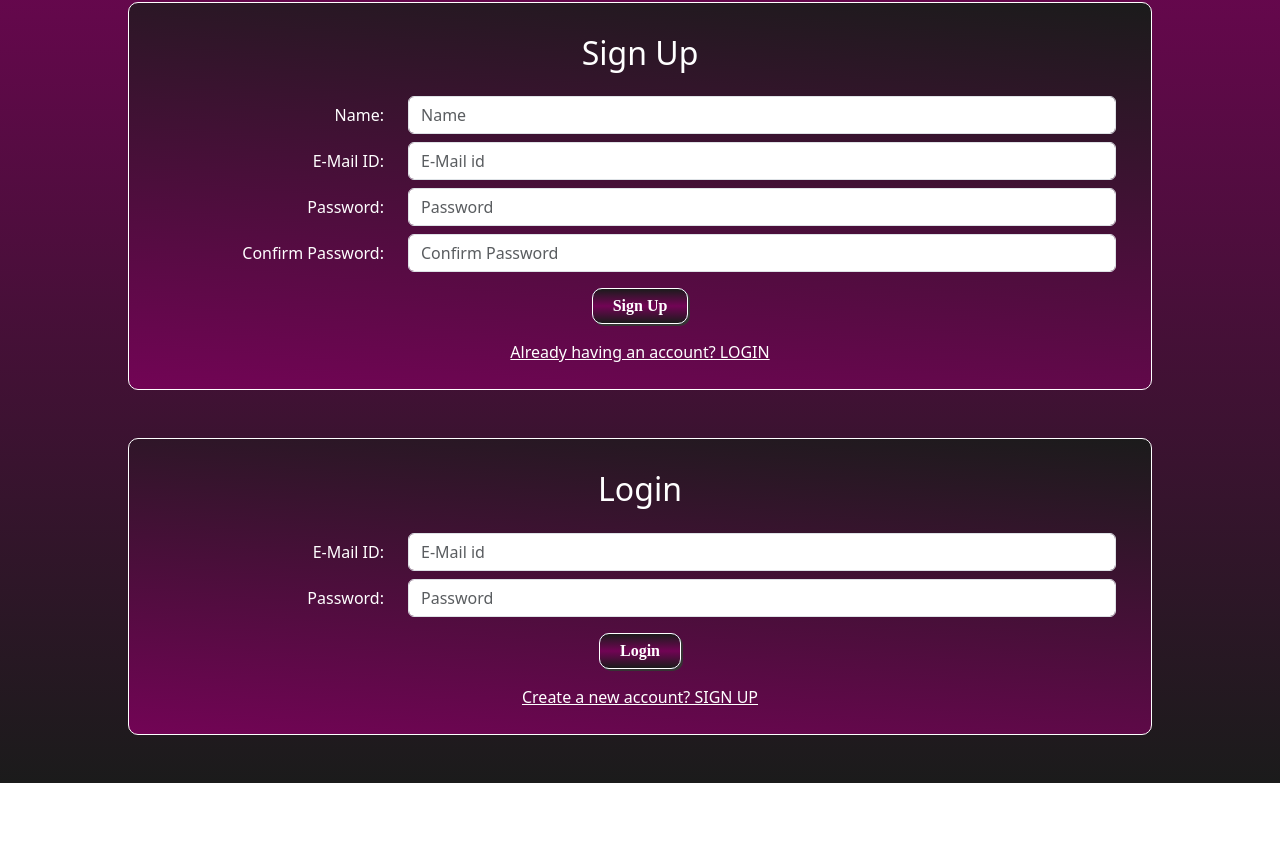
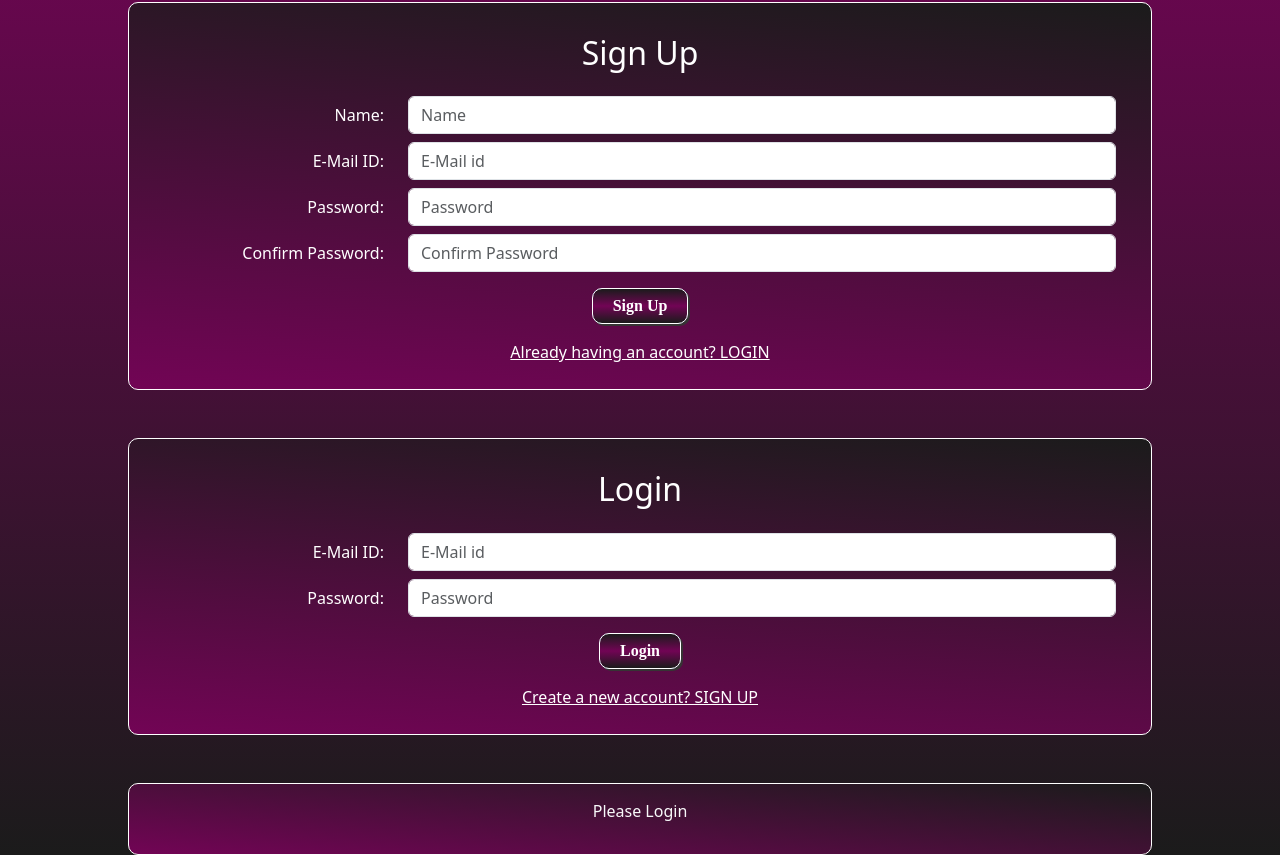
Before and after one commit to Meena024/expense_tracker_redux_fb, a React (Create React App) app: page / in a window 1280 px wide. Shown: the part 142-997 px from the top of the page. Before the commit the page ends 925 px from the top, so only its background shows below. Built offline with nearby package versions, Linux system fonts and the light colour scheme; no server answers.

Commit message:
Login logout logic integrated with welcome page

```diff
--- a/src/Components/Main.js
+++ b/src/Components/Main.js
@@ -1,12 +1,14 @@
 import SignUp from "./Pages/Authentication/SignUp";
 import Login from "./Pages/Authentication/Login";
 import { BrowserRouter } from "react-router-dom";
+import Welcome from "./Pages/Welcome";
 
 const Main = () => {
   return (
     <BrowserRouter>
       <SignUp />
       <Login />
+      <Welcome />
     </BrowserRouter>
   );
 };
--- a/src/Components/Pages/Authentication/Login.js
+++ b/src/Components/Pages/Authentication/Login.js
@@ -3,6 +3,8 @@ import Card from "../../UI/Card";
 import classes from "./SignUp.module.css";
 import { Link } from "react-router";
 import { useRef } from "react";
+import { getAuth, signInWithEmailAndPassword } from "firebase/auth";
+import firebaseApp from "../../Firebase/initialize";
 
 const Login = () => {
   const mailRef = useRef(null);
@@ -14,7 +16,22 @@ const Login = () => {
       email: mailRef.current.value,
       password: passref.current.value,
     };
-    console.log(login_details);
+    // console.log(login_details);
+
+    const handleLogin = async () => {
+      try {
+        await signInWithEmailAndPassword(
+          getAuth(firebaseApp),
+          login_details.email,
+          login_details.password
+        );
+        // console.log("Logged In");
+      } catch (err) {
+        console.log(err.message);
+      }
+    };
+
+    handleLogin();
   };
 
   return (
--- /dev/null
+++ b/src/Components/Pages/Welcome.js
@@ -0,0 +1,35 @@
+import { getAuth, onAuthStateChanged, signOut } from "firebase/auth";
+import { useEffect, useState } from "react";
+import firebaseApp from "../Firebase/initialize";
+import Card from "../UI/Card";
+
+const Welcome = () => {
+  const [user, setUser] = useState(null);
+
+  useEffect(() => {
+    const unsubscibe = onAuthStateChanged(getAuth(firebaseApp), (cur_user) => {
+      setUser(cur_user);
+      console.log(cur_user);
+    });
+    return () => unsubscibe();
+  }, []);
+
+  const logoutHandler = async () => {
+    await signOut(getAuth(firebaseApp));
+  };
+
+  return (
+    <Card className="text-light">
+      {user ? (
+        <div>
+          <p>Welcome to Expense Tracker, {user.email}</p>
+          <button onClick={logoutHandler}>Logout</button>
+        </div>
+      ) : (
+        <p>Please Login</p>
+      )}
+    </Card>
+  );
+};
+
+export default Welcome;
```
